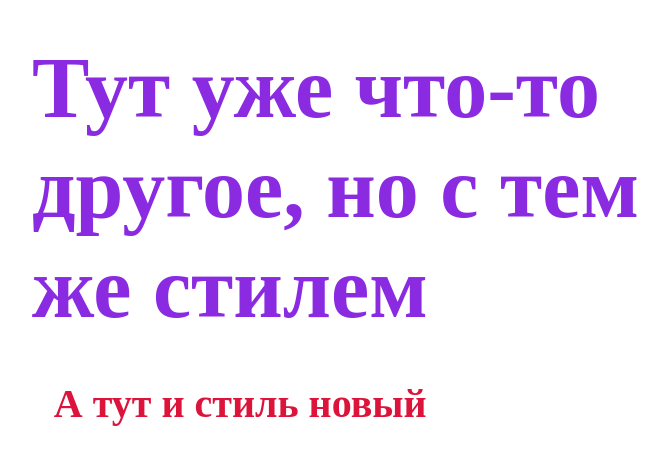
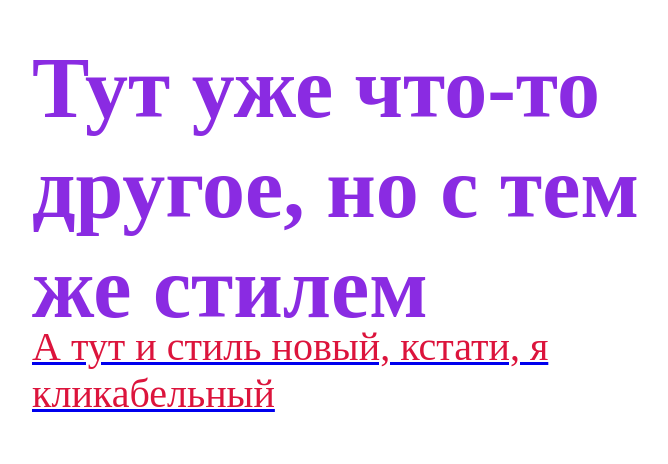
Before and after one commit to PinkyGoose/jija-top, a website: page html/str2.html in a window 1280 px wide. Shown: the part 270-734 px from the top of the page, without its empty margins (288-956 px from the left). Drawn offline with Linux system fonts and the light colour scheme.

Commit message:
Add second page

```diff
--- a/css/style.css
+++ b/css/style.css
@@ -12,7 +12,7 @@ h1 {
 
 h2 {
     position: absolute;
-    top: 80%;
+    top: 70%;
     left: 50%;
     transform: translate(-80%,-50%);
     font-size: 40px;
@@ -20,3 +20,15 @@ h2 {
     color: crimson;
 
 }
+a{
+    position: absolute;
+    top: 80%;
+    left: 50%;
+    transform: translate(-50%,-50%);
+    font-size: 30px;
+}
+span{
+    font-size: 40px;
+
+    color: crimson;
+}
--- a/html/str2.html
+++ b/html/str2.html
@@ -9,8 +9,9 @@
 
 
 <h1>Тут уже что-то другое, но с тем же стилем</h1>
-<h2>А тут и стиль новый</h2>
-
+<a href="index.html">
+  <span>А тут и стиль новый, кстати, я кликабельный </span>
+</a>
 
 </body>
 </html>
```
Also changed, not shown: html/index.html (+3 -0 lines).
